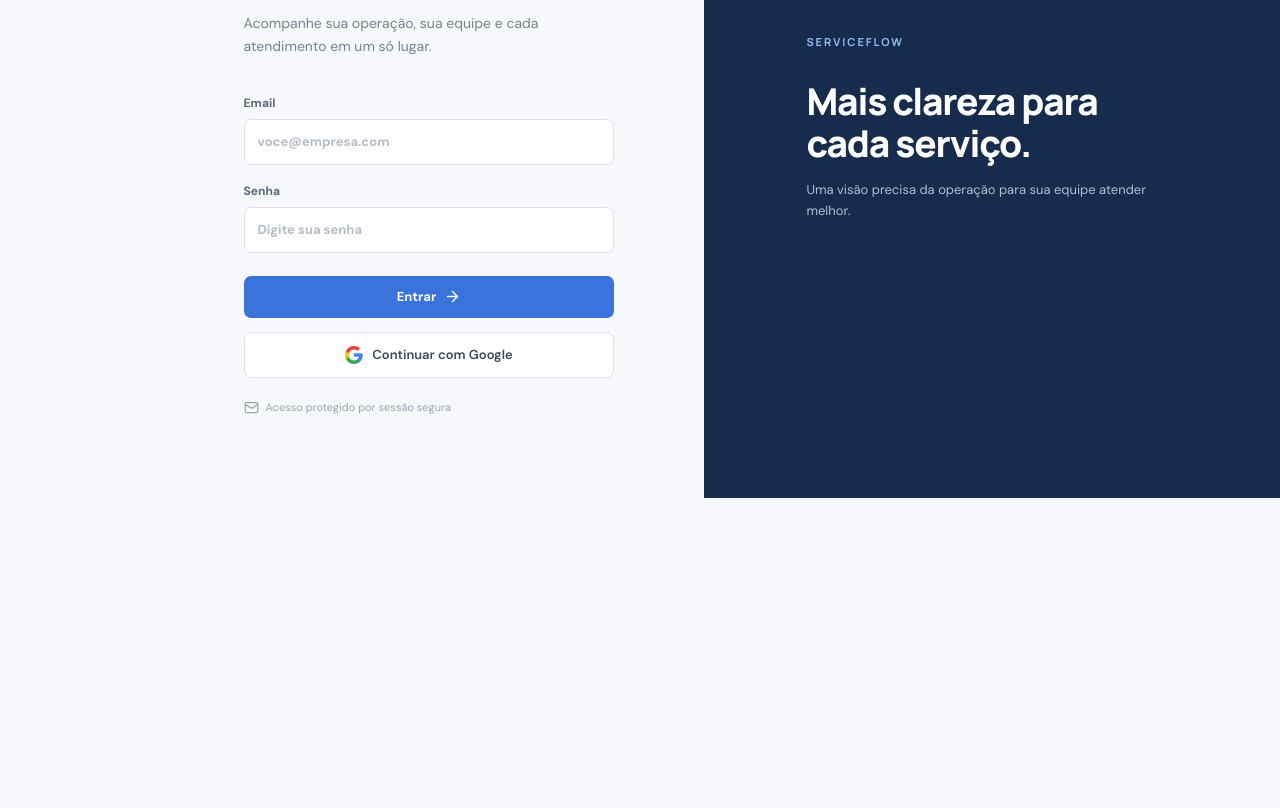
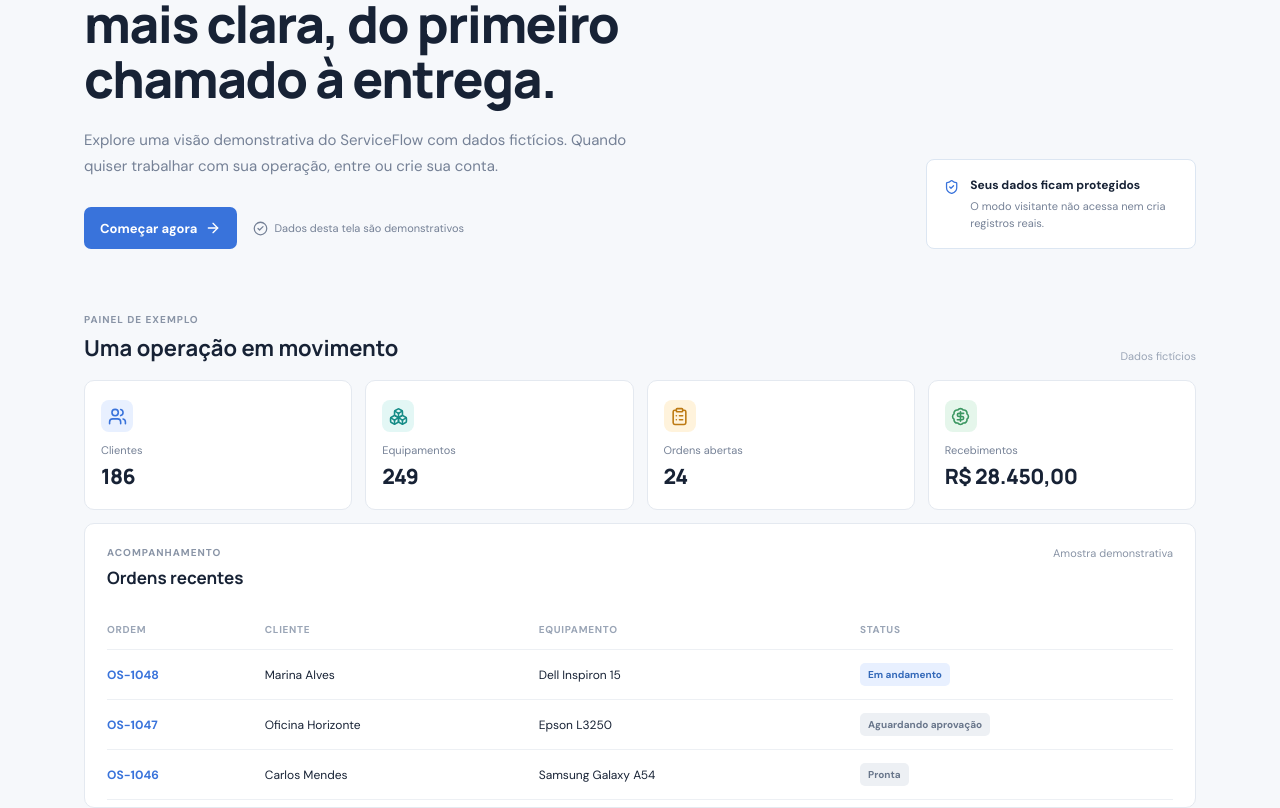
Before and after one commit to QueirozMoura/serviceflow, a React (Vite) app in the folder frontend/: page / in a window 1280 px wide. Before the commit this address led to /login. Shown: the part 302-1110 px from the top of the page. Before the commit the page ends 800 px from the top, so only its background shows below. Built offline with nearby package versions, Linux system fonts and the light colour scheme; no server answers.

Commit message:
feat: implement demo dashboard with sample data and UI components

```diff
--- a/frontend/src/contexts/AuthContext.tsx
+++ b/frontend/src/contexts/AuthContext.tsx
@@ -1,4 +1,5 @@
 import { createContext, useContext, useEffect, useState, type ReactNode } from 'react';
+import { useLocation } from 'react-router-dom';
 import { api } from '../services/api';
 import type { AuthResponse, User } from '../types/auth';
 
@@ -19,6 +20,7 @@ interface AuthContextValue {
 const AuthContext = createContext<AuthContextValue | undefined>(undefined);
 
 export function AuthProvider({ children }: { children: ReactNode }) {
+  const location = useLocation();
   const [user, setUser] = useState<User | null>(null);
   const [isLoading, setIsLoading] = useState(true);
 
@@ -34,11 +36,16 @@ export function AuthProvider({ children }: { children: ReactNode }) {
   };
 
   useEffect(() => {
+    if (location.pathname === '/') {
+      setIsLoading(false);
+      return;
+    }
+
     void refreshSession();
     const handleUnauthorized = () => setUser(null);
     window.addEventListener('serviceflow:unauthorized', handleUnauthorized);
     return () => window.removeEventListener('serviceflow:unauthorized', handleUnauthorized);
-  }, []);
+  }, [location.pathname]);
 
   const login = async (input: LoginInput) => {
     const response = await api.post<AuthResponse>('/api/auth/login', input);
--- /dev/null
+++ b/frontend/src/demo/demoData.ts
@@ -0,0 +1,52 @@
+import type { DashboardResponse } from '../types/dashboard';
+
+export const demoDashboardData: DashboardResponse = {
+  serviceOrders: {
+    total: 24,
+    byStatus: { RECEIVED: 4, WAITING_DIAGNOSIS: 5, IN_PROGRESS: 8, READY: 3, DELIVERED: 4 },
+  },
+  customers: { total: 186 },
+  equipment: { total: 249 },
+  quotes: {
+    byStatus: { PENDING: 7, APPROVED: 5 },
+    pendingTotal: '12840.00',
+    approvedTotal: '9670.00',
+  },
+  payments: {
+    byStatus: { PAID: 18, PENDING: 6 },
+    paidTotal: '28450.00',
+  },
+  warranties: { active: 31, expired: 8, cancelled: 2 },
+  recentServiceOrders: [
+    {
+      id: 'demo-order-001',
+      orderNumber: 'OS-1048',
+      status: 'IN_PROGRESS',
+      problemDescription: 'Revisao preventiva',
+      customer: { id: 'demo-customer-001', name: 'Marina Alves' },
+      equipment: { id: 'demo-equipment-001', type: 'Notebook', brand: 'Dell', model: 'Inspiron 15' },
+      createdAt: '2026-10-14T09:30:00.000Z',
+      updatedAt: '2026-10-14T14:10:00.000Z',
+    },
+    {
+      id: 'demo-order-002',
+      orderNumber: 'OS-1047',
+      status: 'WAITING_APPROVAL',
+      problemDescription: 'Troca de componente',
+      customer: { id: 'demo-customer-002', name: 'Oficina Horizonte' },
+      equipment: { id: 'demo-equipment-002', type: 'Impressora', brand: 'Epson', model: 'L3250' },
+      createdAt: '2026-10-13T11:15:00.000Z',
+      updatedAt: '2026-10-14T10:40:00.000Z',
+    },
+    {
+      id: 'demo-order-003',
+      orderNumber: 'OS-1046',
+      status: 'READY',
+      problemDescription: 'Limpeza e ajustes',
+      customer: { id: 'demo-customer-003', name: 'Carlos Mendes' },
+      equipment: { id: 'demo-equipment-003', type: 'Celular', brand: 'Samsung', model: 'Galaxy A54' },
+      createdAt: '2026-10-12T15:45:00.000Z',
+      updatedAt: '2026-10-13T16:20:00.000Z',
+    },
+  ],
+};
--- /dev/null
+++ b/frontend/src/pages/demo/Demo.tsx
@@ -0,0 +1,57 @@
+import { ArrowRight, BadgeDollarSign, Boxes, CheckCircle2, ClipboardList, ShieldCheck, Users, Wrench } from 'lucide-react';
+import { useNavigate } from 'react-router-dom';
+import { Badge } from '../../components/ui/Badge';
+import { Card } from '../../components/ui/Card';
+import { Button } from '../../components/ui/Button';
+import { demoDashboardData } from '../../demo/demoData';
+
+const currency = new Intl.NumberFormat('pt-BR', { style: 'currency', currency: 'BRL' });
+
+const metrics = [
+  { label: 'Clientes', value: demoDashboardData.customers.total, icon: Users, color: 'blue' },
+  { label: 'Equipamentos', value: demoDashboardData.equipment.total, icon: Boxes, color: 'teal' },
+  { label: 'Ordens abertas', value: demoDashboardData.serviceOrders.total, icon: ClipboardList, color: 'amber' },
+  { label: 'Recebimentos', value: currency.format(Number(demoDashboardData.payments.paidTotal)), icon: BadgeDollarSign, color: 'green' },
+];
+
+export function Demo() {
+  const navigate = useNavigate();
+
+  return (
+    <main className="demo-page">
+      <header className="demo-header">
+        <div className="auth-brand"><div className="brand-mark"><Wrench size={21} /></div><span>Service<span>Flow</span></span></div>
+        <div className="demo-header-actions">
+          <span className="demo-mode-label"><span className="demo-dot" /> Modo demonstração</span>
+          <Button className="button-secondary button-small" type="button" onClick={() => navigate('/login')}>Entrar <ArrowRight size={15} /></Button>
+        </div>
+      </header>
+
+      <section className="demo-hero">
+        <div className="demo-hero-copy">
+          <p className="eyebrow">Visão geral da operação</p>
+          <h1>Uma assistência técnica mais clara, do primeiro chamado à entrega.</h1>
+          <p>Explore uma visão demonstrativa do ServiceFlow com dados fictícios. Quando quiser trabalhar com sua operação, entre ou crie sua conta.</p>
+          <div className="demo-hero-actions">
+            <Button className="button-primary" type="button" onClick={() => navigate('/login')}>Começar agora <ArrowRight size={16} /></Button>
+            <span><CheckCircle2 size={15} /> Dados desta tela são demonstrativos</span>
+          </div>
+        </div>
+        <div className="demo-hero-note"><ShieldCheck size={20} /><div><strong>Seus dados ficam protegidos</strong><span>O modo visitante não acessa nem cria registros reais.</span></div></div>
+      </section>
+
+      <section className="demo-content" aria-label="Demonstração do dashboard">
+        <div className="demo-section-heading"><div><p className="eyebrow">Painel de exemplo</p><h2>Uma operação em movimento</h2></div><span>Dados fictícios</span></div>
+        <div className="demo-metric-grid">
+          {metrics.map(({ label, value, icon: Icon, color }) => <Card className="metric-card" key={label}><div className={`metric-icon metric-icon-${color}`}><Icon size={19} /></div><div><p>{label}</p><strong>{typeof value === 'number' ? value.toLocaleString('pt-BR') : value}</strong></div></Card>)}
+        </div>
+        <Card className="demo-orders-card">
+          <div className="card-heading"><div><p className="eyebrow">Acompanhamento</p><h3>Ordens recentes</h3></div><span className="heading-count">Amostra demonstrativa</span></div>
+          <div className="orders-table-wrap"><table><thead><tr><th>Ordem</th><th>Cliente</th><th>Equipamento</th><th>Status</th></tr></thead><tbody>{demoDashboardData.recentServiceOrders.map((order) => <tr key={order.id}><td><strong className="order-number">{order.orderNumber}</strong></td><td>{order.customer.name}</td><td>{[order.equipment.brand, order.equipment.model].filter(Boolean).join(' ')}</td><td><Badge value={order.status} /></td></tr>)}</tbody></table></div>
+        </Card>
+      </section>
+
+      <section className="demo-bottom-cta"><div><p className="eyebrow">Pronto para sua operação?</p><h2>Transforme atendimento em processo.</h2></div><Button className="button-primary" type="button" onClick={() => navigate('/login')}>Entrar no ServiceFlow <ArrowRight size={16} /></Button></section>
+    </main>
+  );
+}
--- a/frontend/src/routes/AppRoutes.tsx
+++ b/frontend/src/routes/AppRoutes.tsx
@@ -11,12 +11,13 @@ import { EquipmentDetails } from '../pages/equipment/EquipmentDetails';
 import { ServiceOrderList } from '../pages/service-orders/ServiceOrderList';
 import { ServiceOrderForm } from '../pages/service-orders/ServiceOrderForm';
 import { ServiceOrderDetails } from '../pages/service-orders/ServiceOrderDetails';
+import { Demo } from '../pages/demo/Demo';
 import { ProtectedRoute, PublicRoute } from './ProtectedRoute';
 
 export function AppRoutes() {
   return (
     <Routes>
-      <Route element={<PublicRoute />}><Route path="/login" element={<Login />} /></Route>
+      <Route element={<PublicRoute />}><Route path="/" element={<Demo />} /><Route path="/login" element={<Login />} /></Route>
       <Route element={<ProtectedRoute />}><Route element={<AppLayout />}><Route path="/dashboard" element={<Dashboard />} /></Route></Route>
       <Route element={<ProtectedRoute />}><Route element={<AppLayout />}>
         <Route path="/customers" element={<CustomerList />} />
```
Also changed, not shown: frontend/src/index.css.
